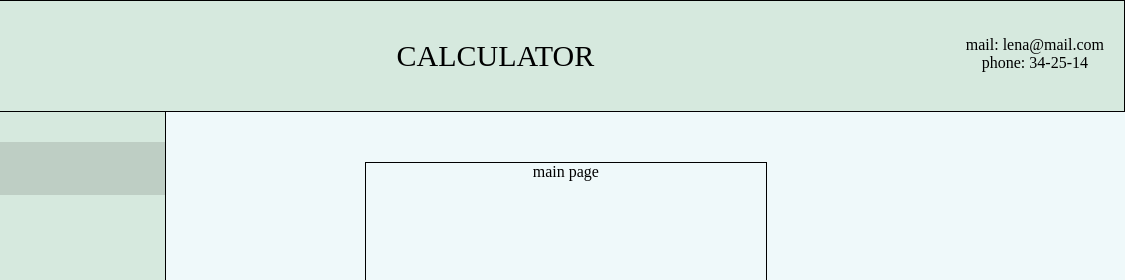
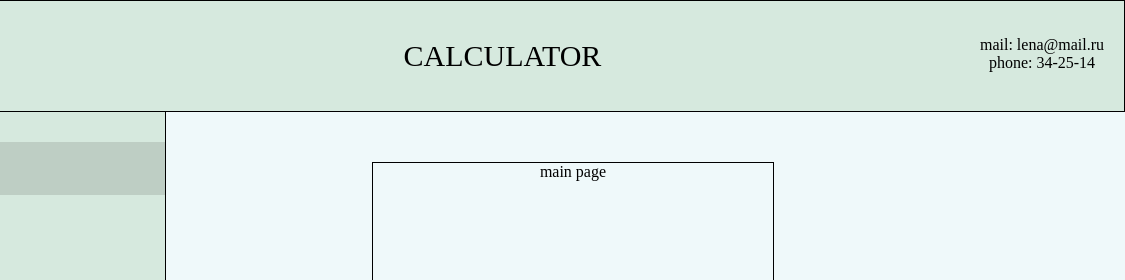
Before and after one commit to EugeneMelnikov92/calcul, a plain HTML site: page html/index.html in a window 1280 px wide. Shown: the top 280 px of the page, 155-1280 px from the left. Drawn offline with Linux system fonts and the light colour scheme.

Commit message:
change mail

```diff
--- a/html/index.html
+++ b/html/index.html
@@ -14,7 +14,7 @@
 			</div>
 			<div class="contacts">
 				<div>
-					mail: lena@mail.com
+					mail: lena@mail.ru
 				</div>
 				<div>
 					phone: 34-25-14
```
